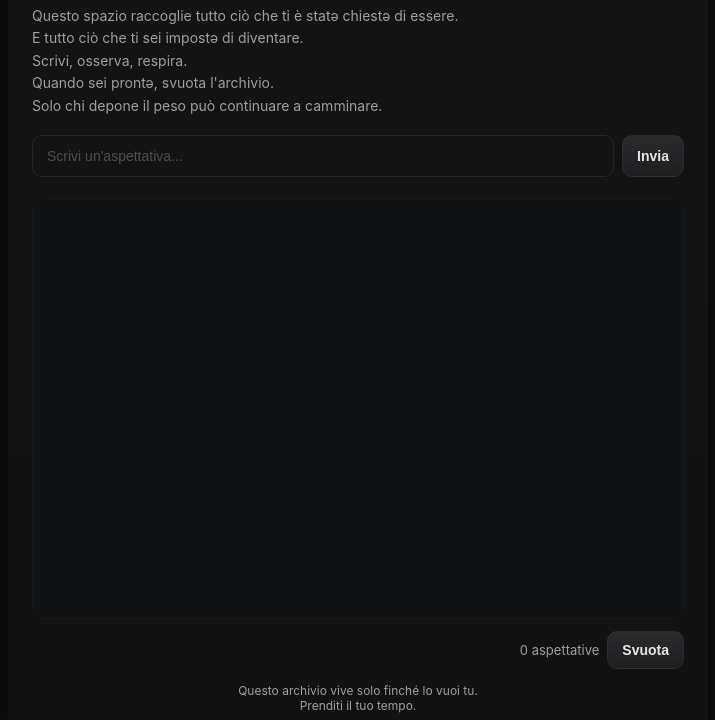
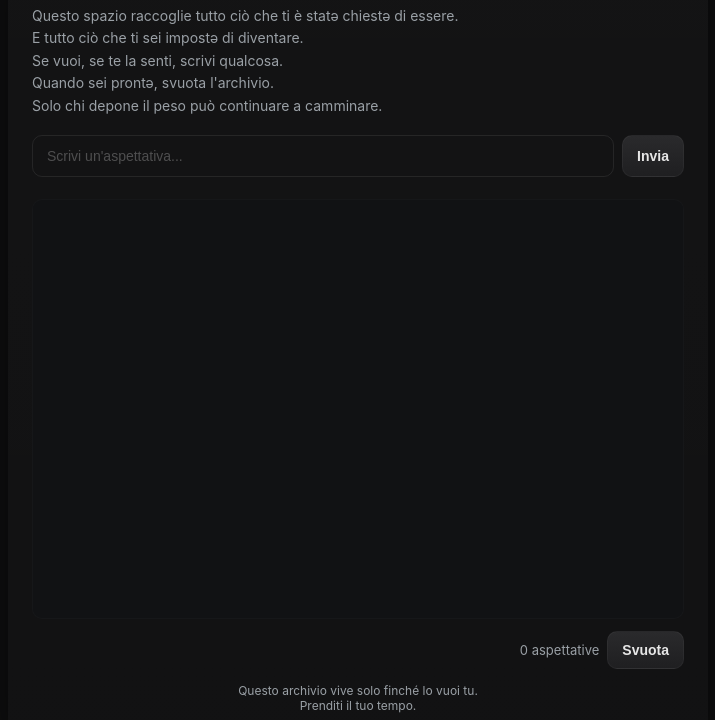
Before and after one commit to tessabosio/archiviodelleaspettative, a plain HTML site: page index.html in a window 1280 px wide. Shown: the part 80-800 px from the top of the page, without its empty margins (282-997 px from the left). Drawn offline with Linux system fonts and the light colour scheme.

Commit message:
Update index.html

```diff
--- a/index.html
+++ b/index.html
@@ -127,7 +127,7 @@
         <p>
           Questo spazio raccoglie tutto ciò che ti è statə chiestə di essere.<br>
           E tutto ciò che ti sei impostə di diventare.<br>
-          Scrivi, osserva, respira.<br>
+          Se vuoi, se te la senti, scrivi qualcosa.<br>
           Quando sei prontə, svuota l'archivio.<br>
           Solo chi depone il peso può continuare a camminare.
         </p>
```
